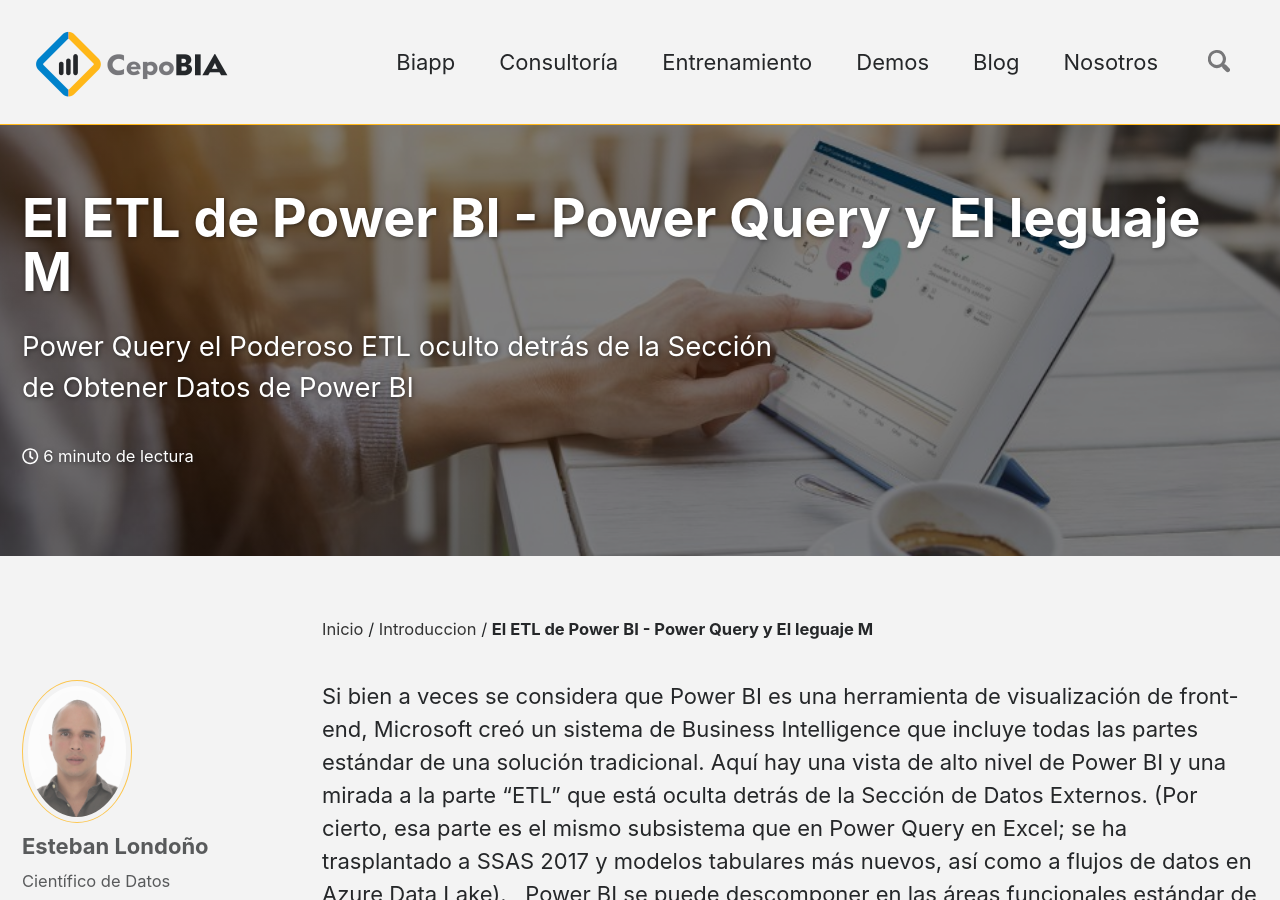
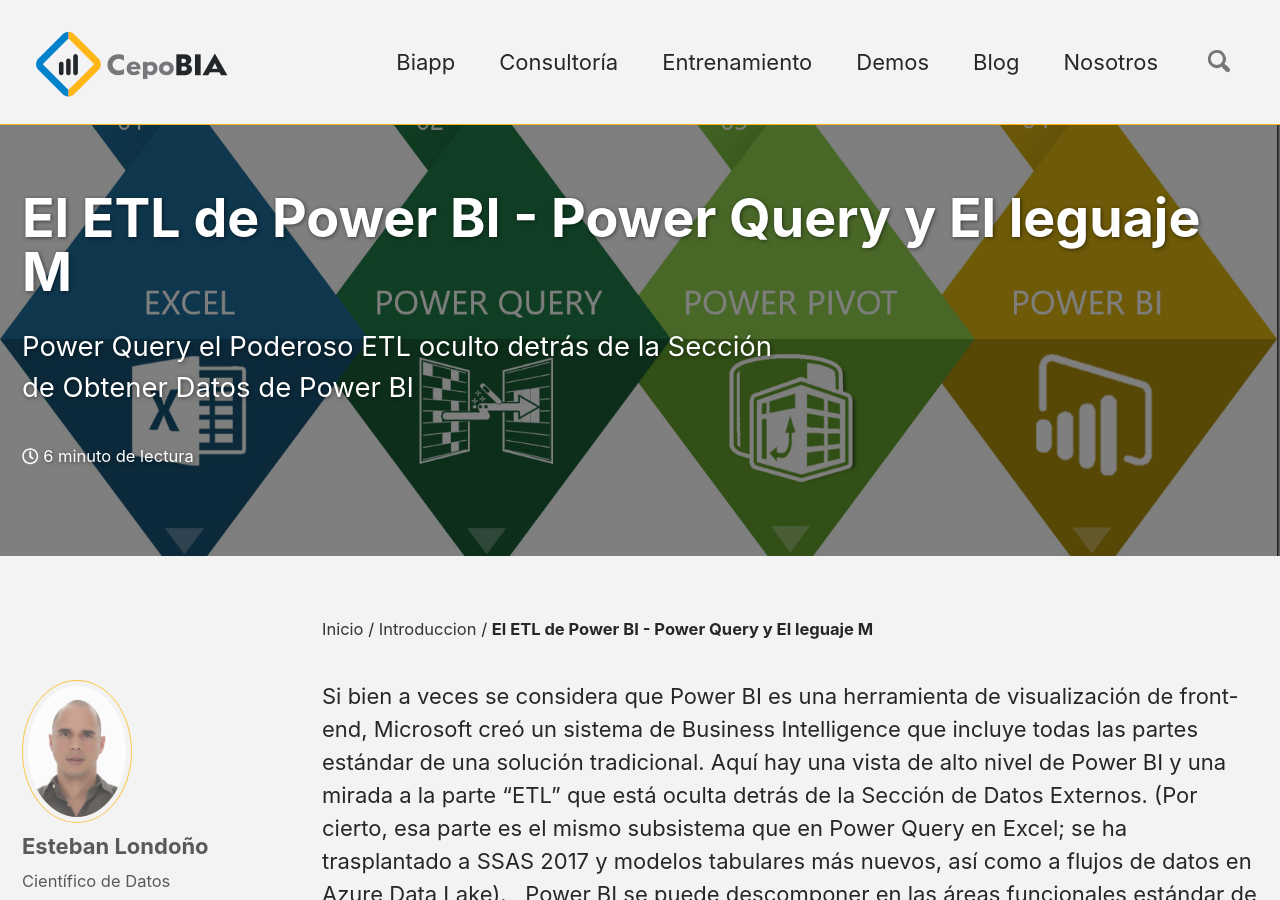
Before and after one commit to cepobia/cepobia.github.io, a Jekyll site: the page built from _posts/2019-08-15-PBI a BI System.md, in a window 1280 px wide and 900 px high. Built offline with Jekyll 4.4.1, drawn with Linux system fonts in a browser that asks for light colours; cached includes are drawn as plain includes; nearby versions of some CDN libraries; comment, search, counter and statistics services are not loaded.

Commit message:
Autores e imagen

```diff
--- a/_posts/2019-08-15-PBI a BI System.md
+++ b/_posts/2019-08-15-PBI a BI System.md
@@ -8,7 +8,7 @@
 header:
   overlay_color: "#000"
   overlay_filter: "0.5"
-  overlay_image: assets/images/wide/wtablet.jpg
+  overlay_image: assets/images/wide/Powers.jpg
   teaser: assets/images/cuadrado/ETL.png
 categories:
   - Introduccion
```
Also changed, not shown: assets/images/wide/Powers.jpg (added).
